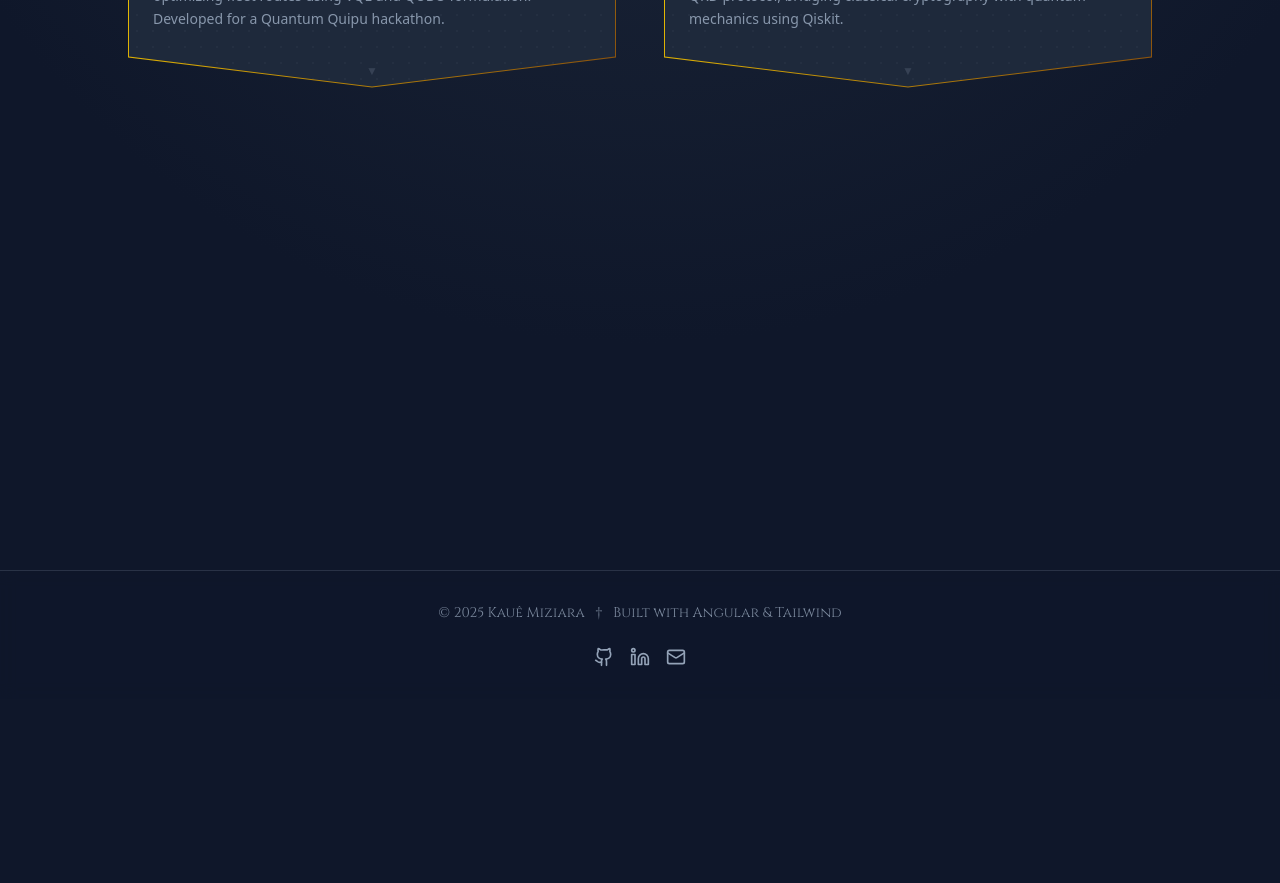
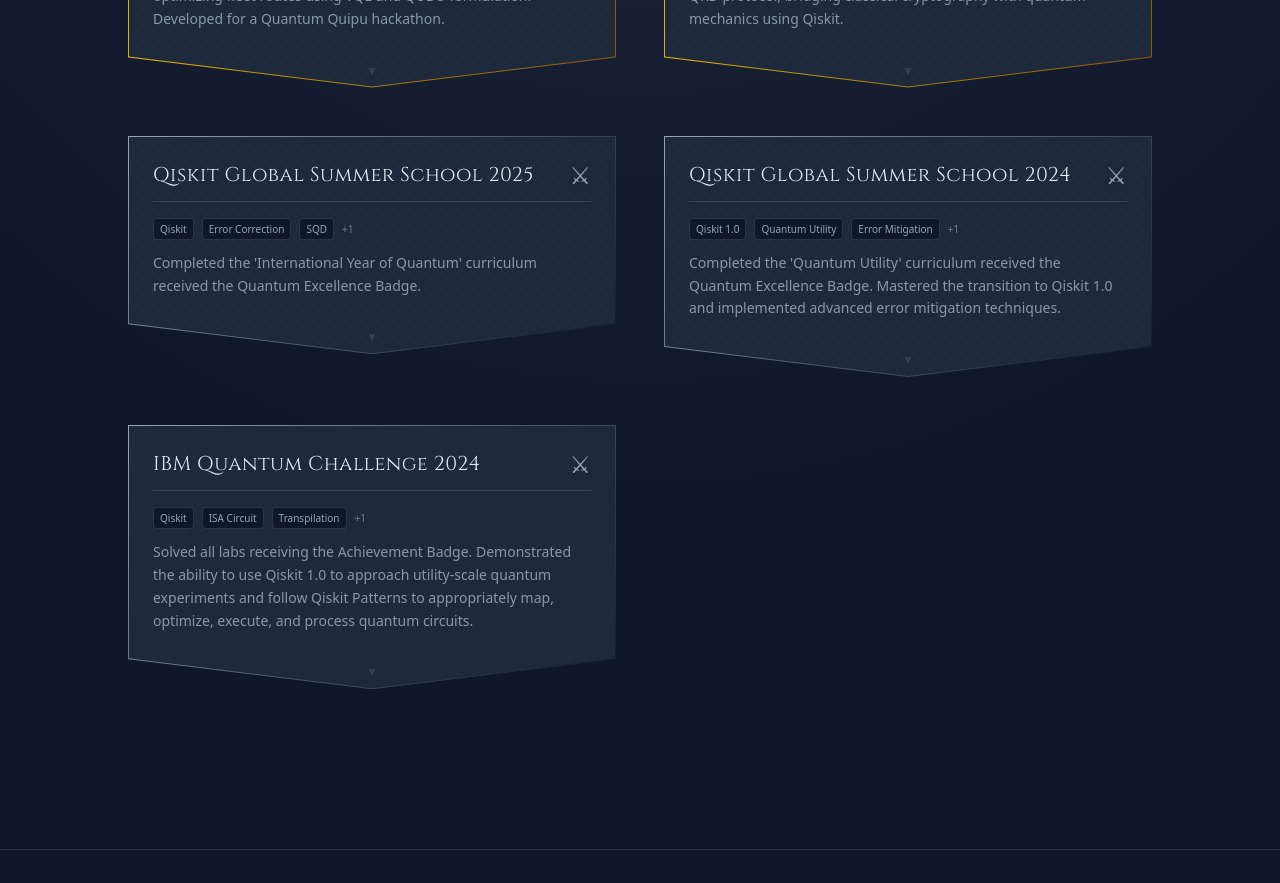
Before and after one commit to KaueMiziara/portfolio, an Angular app: page /competitions in a window 1280 px wide. Shown: the part 440-1323 px from the top of the page. Before the commit the page ends 1139 px from the top, so only its background shows below. Built offline with nearby package versions, Linux system fonts and the light colour scheme; a web font is replaced by a local one.

Commit message:
feat: add QGSS and IBM Quantum Global Challenge to Competitions datasource

```diff
--- a/src/app/core/data/competitions.data.ts
+++ b/src/app/core/data/competitions.data.ts
@@ -57,4 +57,79 @@
       url: 'https://github.com/KaueMiziara/gjk-fallfest-ufabc-2025/blob/main/bb84.ipynb',
     },
   },
+
+  {
+    id: 'qgss-2025',
+    title: 'Qiskit Global Summer School 2025',
+    type: 'Project',
+    status: 'Completed',
+    tags: ['Qiskit', 'Error Correction', 'SQD', 'Quantum Utility'],
+    summary:
+      "Completed the 'International Year of Quantum' curriculum received the Quantum Excellence Badge. ",
+    details: `
+      <p><strong>Curriculum Overview:</strong> A deep dive into historical and advanced quantum computing concepts, as a celebration for the International Year of Quantum Utility, emphasizing practical implementation using Qiskit primitives.</p>
+
+      <p class="mt-2"><strong>Labs & Achievements:</strong></p>
+      <ul class="list-disc list-inside mt-1 ml-1 space-y-1 opacity-90">
+        <li><strong>Lab 1:</strong> <em>Recreating famous experiments:</em> Simulated the very first Quantum Mechanics experiments in Qiskit.</li>
+        <li><strong>Lab 2:</strong> <em>Cutting through the noise:</em> Solved a noisy Max-Cut problem using QAOA and Error Mitigation.</li>
+        <li><strong>Lab 3:</strong> <em>Chemistry Hamiltonian with SQD:</em> Used the Sample-based Quantum Diagonalization algorithm with error mitigation to optimize noisy quantum chemistry simulations.</li>
+        <li><strong>Lab 4:</strong> <em>Quantum Error Correction:</em> Explored quantum error-correcting codes, from the 3-qubit bitflip to complex toric codes.</li>
+      </ul>
+    `,
+    link: {
+      text: 'View Badge',
+      url: 'https://www.credly.com/badges/39f59d10-443d-4a1e-b7e6-61ee93d6d35b/public_url',
+    },
+  },
+
+  {
+    id: 'qgss-2024',
+    title: 'Qiskit Global Summer School 2024',
+    type: 'Project',
+    status: 'Completed',
+    tags: ['Qiskit 1.0', 'Quantum Utility', 'Error Mitigation', 'Excellence'],
+    summary:
+      "Completed the 'Quantum Utility' curriculum received the Quantum Excellence Badge. Mastered the transition to Qiskit 1.0 and implemented advanced error mitigation techniques.",
+    details: `
+      <p><strong>Curriculum Overview:</strong> The 2024 school marked the era of 'Quantum Utility,' focusing on extracting reliable expectation values from noisy hardware (100+ qubits) without full error correction.</p>
+
+      <p class="mt-2"><strong>Labs & Achievements:</strong></p>
+      <ul class="list-disc list-inside mt-1 ml-1 space-y-1 opacity-90">
+        <li><strong>Lab 1:</strong> <em>Transpilation & Optimization:</em> Described how to optimize a quantum circuit.</li>
+        <li><strong>Lab 2:</strong> <em>Utility-Scale Layer Fidelity:</em> How to take metrics to analyse error rates.</li>
+        <li><strong>Lab 3:</strong> <em>Error Mitigation (ZNE):</em> Showcased a set of error suppression methods.</li>
+        <li><strong>Lab 4:</strong> <em>Simulating Nature:</em> Applied error mitigation and optimization techniques to simulate the dynamics of a Heisenberg Spin Chain.</li>
+      </ul>
+    `,
+    link: {
+      text: 'View Badge',
+      url: 'https://www.credly.com/badges/49db5943-e4ac-4203-8c0a-528be1d300a3/public_url',
+    },
+  },
+
+  {
+    id: 'ibm-quantum-challenge-2024',
+    title: 'IBM Quantum Challenge 2024',
+    type: 'Project',
+    status: 'Completed',
+    tags: ['Qiskit', 'ISA Circuit', 'Transpilation', 'VQE'],
+    summary:
+      'Solved all labs receiving the Achievement Badge. Demonstrated the ability to use Qiskit 1.0 to approach utility-scale quantum experiments and follow Qiskit Patterns to appropriately map, optimize, execute, and process quantum circuits.',
+    details: `
+      <p><strong>The Challenge:</strong> A global coding competition testing the ability to utilize the latest IBM Quantum hardware features and the Qiskit 1.0 SDK.</p>
+
+      <p class="mt-2"><strong>Labs & Achievements:</strong></p>
+      <ul class="list-disc list-inside mt-1 ml-1 space-y-1 opacity-90">
+        <li><strong>Lab 1:</strong> <em>Qiskit 1.0 First Steps:</em> Manipulating quantum states using the <code>QuantumCircuit</code> object and Primitives V2.</li>
+        <li><strong>Lab 2:</strong> <em>The Transpiler:</em> Mapping circuits to the heavy-hex coupling map of IBM processors efficiently.</li>
+        <li><strong>Lab 3:</strong> <em>Circuit Knitting:</em> Decomposing large circuits into smaller fragments to fit limited hardware connectivity.</li>
+        <li><strong>Lab 4:</strong> <em>Hardware Execution:</em> Running a full VQE instance on a utility-scale device with error suppression enabled.</li>
+      </ul>
+    `,
+    link: {
+      text: 'View Badge',
+      url: 'https://www.credly.com/badges/c55ba84a-dd51-4814-921d-5b42bd6b6451/public_url',
+    },
+  },
 ];
```
